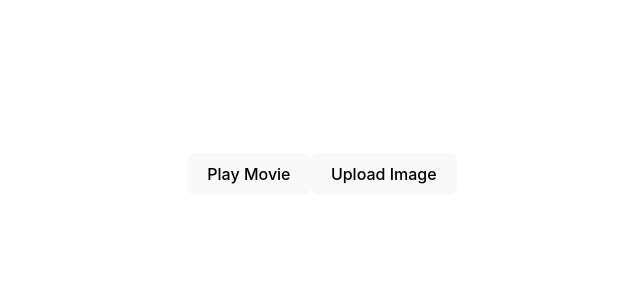
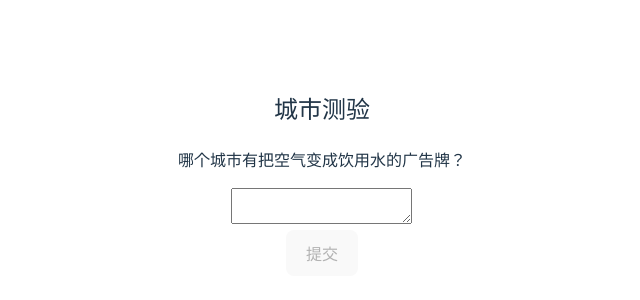
Before and after one commit to hooksl/react-learn, a React (Vite) app: page / in a window 1280 px wide. Shown: the part 226-526 px from the top of the page, without its empty margins (318-958 px from the left). Built offline with nearby package versions, Linux system fonts and the light colour scheme.

Commit message:
State状态响应ui

```diff
--- a/src/App.jsx
+++ b/src/App.jsx
@@ -1,10 +1,10 @@
 import './App.css'
-import RespondingToEvents from "./learn/02-adding-interactivity/01-responding-to-events/responding-to-events.jsx";
+import ReactingToInputWithState from "./learn/03-managing-state/reacting-to-input-with-state/reacting-to-input-with-state.jsx";
 
 function App() {
     return (
         <div>
-            <RespondingToEvents />
+            <ReactingToInputWithState />
         </div>
     )
 }
--- /dev/null
+++ b/src/learn/03-managing-state/reacting-to-input-with-state/reacting-to-input-with-state.jsx
@@ -0,0 +1,74 @@
+import { useState } from 'react';
+
+export default function Form() {
+    // console.log("Form")
+    const [answer, setAnswer] = useState('');
+    const [error, setError] = useState(null);
+    const [status, setStatus] = useState('typing');
+
+    if (status === 'success') {
+        return <h1>答对了！</h1>
+    }
+
+    async function handleSubmit(e) {
+        e.preventDefault();
+        // TODO:以下设置状态没有等待函数执行结束，没有堵塞，直接渲染？
+        setStatus('submitting');
+        // console.log("handleSubmit 1")
+        try {
+            await submitForm(answer);
+            setStatus('success');
+        } catch (err) {
+            setStatus('typing');
+            setError(err);
+        }
+        // console.log("handleSubmit 2")
+    }
+
+    function handleTextareaChange(e) {
+        setAnswer(e.target.value);
+        // console.log('handleTextareaChange')
+    }
+
+    return (
+        <>
+            <h2>城市测验</h2>
+            <p>
+                哪个城市有把空气变成饮用水的广告牌？
+            </p>
+            <form onSubmit={handleSubmit}>
+                <textarea
+                    value={answer}
+                    onChange={handleTextareaChange}
+                    disabled={status === 'submitting'}
+                />
+                <br />
+                <button disabled={
+                    answer.length === 0 ||
+                    status === 'submitting'
+                }>
+                    提交
+                </button>
+                {error !== null &&
+                    <p className="Error">
+                        {error.message}
+                    </p>
+                }
+            </form>
+        </>
+    );
+}
+
+function submitForm(answer) {
+    // 模拟接口请求
+    return new Promise((resolve, reject) => {
+        setTimeout(() => {
+            let shouldError = answer.toLowerCase() !== 'lima'
+            if (shouldError) {
+                reject(new Error('猜的不错，但答案不对。再试试看吧！'));
+            } else {
+                resolve();
+            }
+        }, 3500);
+    });
+}
```
